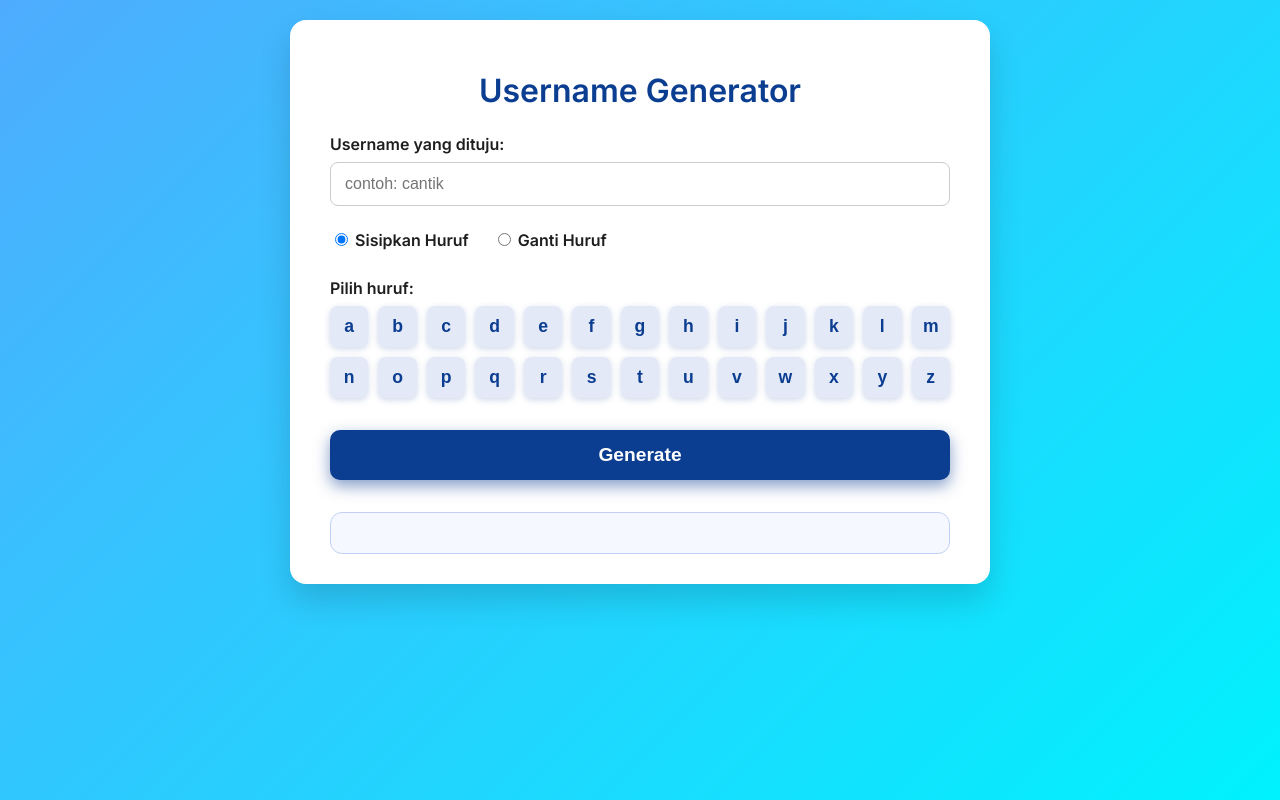
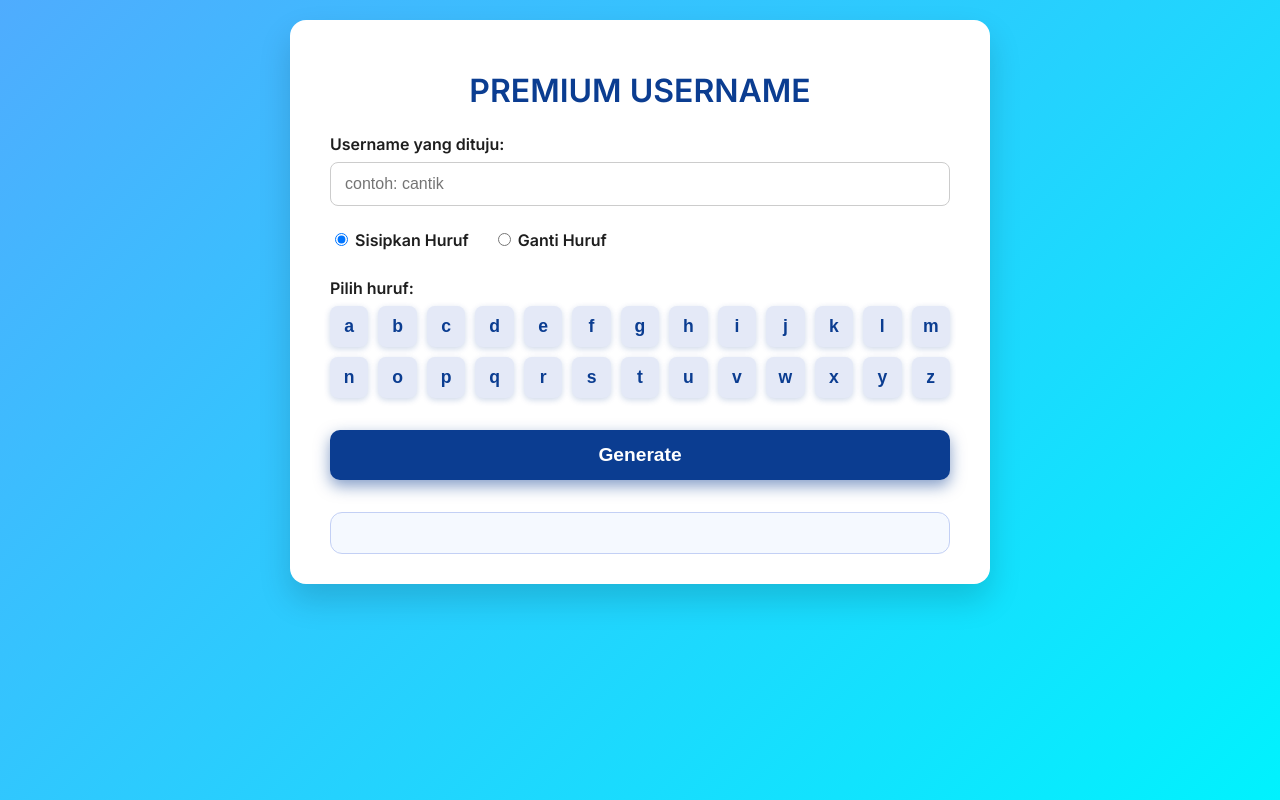
Before and after one commit to anoneweb/useryayname, a plain HTML site: page index.html in a window 1280 px wide. Drawn offline with Linux system fonts and the light colour scheme.

Commit message:
index.html

```diff
--- a/index.html
+++ b/index.html
@@ -3,7 +3,7 @@
 <head>
   <meta charset="UTF-8" />
   <meta name="viewport" content="width=device-width, initial-scale=1" />
-  <title>Username Generator</title>
+  <title>PREMIUM USERNAME</title>
   <link href="https://fonts.googleapis.com/css2?family=Inter:wght@400;600&display=swap" rel="stylesheet" />
   <style>
     * {
@@ -173,7 +173,7 @@
 <body>
 
   <div class="container">
-    <h1>Username Generator</h1>
+    <h1>PREMIUM USERNAME</h1>
 
     <label for="baseWord">Username yang dituju:</label>
     <input type="text" id="baseWord" placeholder="contoh: cantik" autocomplete="off" />
```
